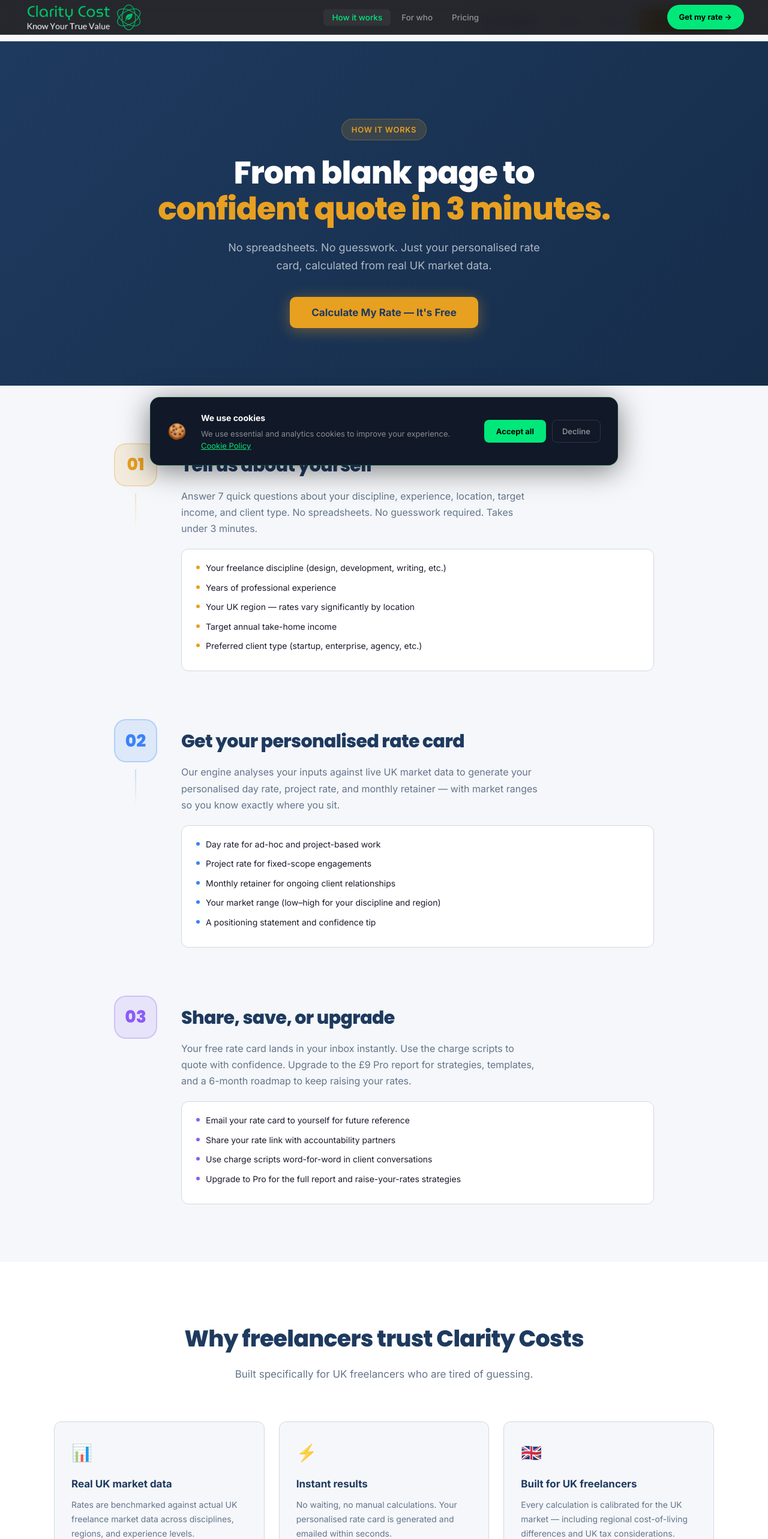
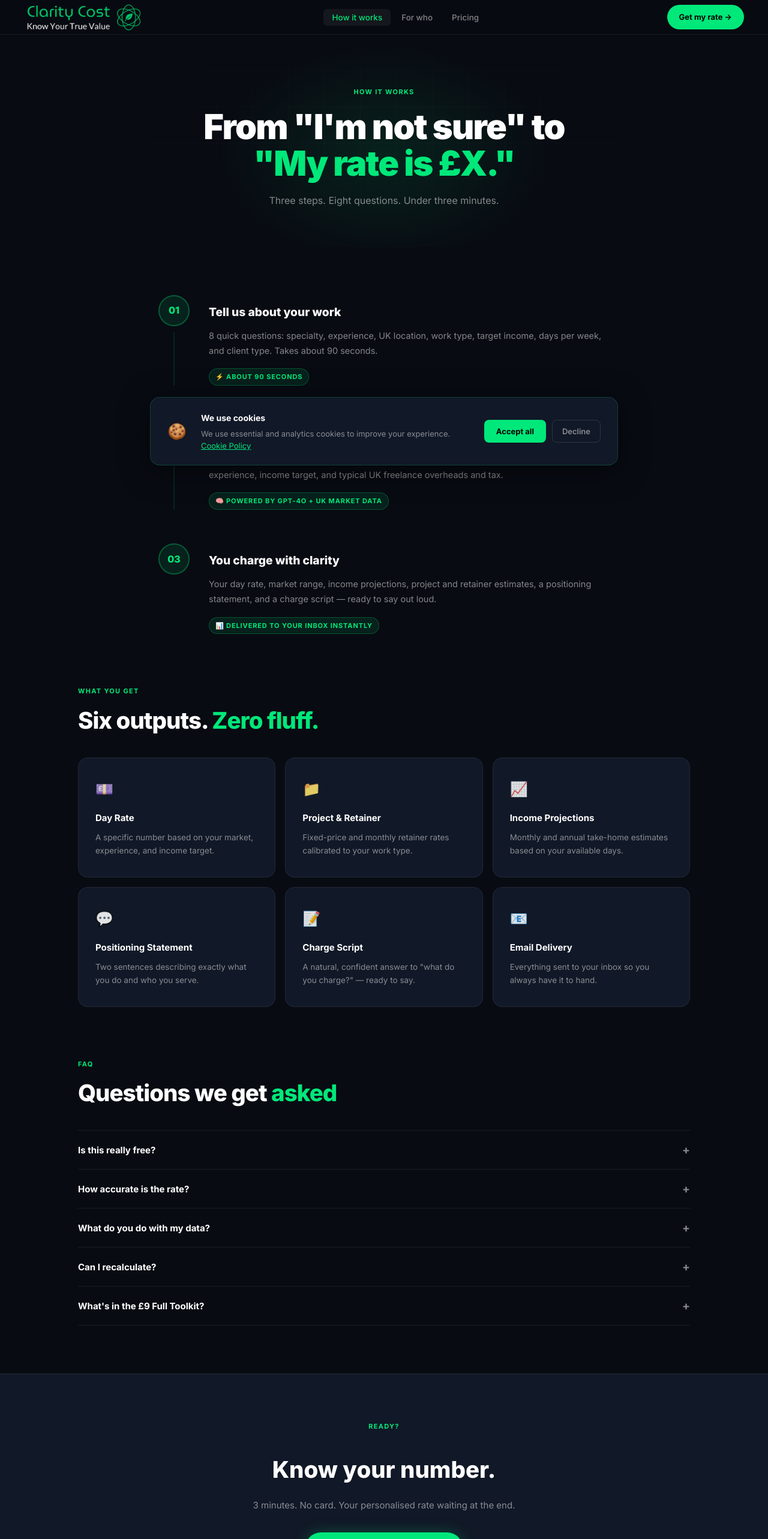
Before and after one commit to claritycost/claritycosts, a React (Vite) app: page /how-it-works in a window 1280 px wide. Shown: the top 2566 px of the page at 60% size. Built offline with nearby package versions, Linux system fonts and the light colour scheme.

Commit message:
Update HowItWorks.jsx

```diff
--- a/src/pages/HowItWorks.jsx
+++ b/src/pages/HowItWorks.jsx
@@ -1,224 +1,90 @@
-import { useRef, useState, useEffect } from 'react'
-import { Link, useNavigate } from 'react-router-dom'
+import { useState } from 'react'
+import { Link } from 'react-router-dom'
 
-const NAVY    = '#1E3A5F'
-const NAVY2   = '#162d4a'
-const NAVYDARK= '#121E30'
-const GOLD    = '#E8A020'
-const GOLDHOV = '#d4911a'
-const BG      = '#F5F7FA'
-const WHITE   = '#ffffff'
-const TEXT    = '#1A1A2E'
-const MUTED   = '#64748b'
-const BORDER  = '#D1D9E0'
-
-function useVisible(ref) {
-  const [v, setV] = useState(false)
-  useEffect(() => {
-    const o = new IntersectionObserver(([e]) => { if (e.isIntersecting) { setV(true); o.disconnect() } }, { threshold: 0.1 })
-    if (ref.current) o.observe(ref.current)
-    return () => o.disconnect()
-  }, [])
-  return v
-}
-function Fade({ children, delay = 0 }) {
-  const ref = useRef(); const v = useVisible(ref)
-  return <div ref={ref} style={{ opacity:v?1:0, transform:v?'none':'translateY(24px)', transition:`opacity 0.6s ${delay}ms ease,transform 0.6s ${delay}ms ease` }}>{children}</div>
-}
-
-function Nav() {
-  const nav = useNavigate()
-  const [scrolled, setScrolled] = useState(false)
-  useEffect(() => { const h = () => setScrolled(window.scrollY > 10); window.addEventListener('scroll', h); return () => window.removeEventListener('scroll', h) }, [])
-  return (
-    <header style={{ position:'fixed', top:0, left:0, right:0, zIndex:100, background:'rgba(255,255,255,0.97)', borderBottom:`1px solid ${BORDER}`, boxShadow: scrolled?'0 1px 12px rgba(0,0,0,0.06)':'none', transition:'box-shadow 0.25s' }}>
-      <div style={{ maxWidth:1200, margin:'0 auto', padding:'0 24px', height:68, display:'flex', alignItems:'center', justifyContent:'space-between' }}>
-        <Link to="/" style={{ textDecoration:'none' }}>
-          <img src="/logo.png" alt="Clarity Costs" style={{ height:52, width:'auto', display:'block' }} />
-        </Link>
-        <nav style={{ display:'flex', gap:28, alignItems:'center' }}>
-          {[{l:'How It Works',t:'/how-it-works'},{l:'Pricing',t:'/pricing'},{l:'About',t:'/about'}].map(({l,t}) =>
-            <Link key={l} to={t} style={{ fontFamily:'Inter', fontSize:14, fontWeight: t==='/how-it-works'?700:500, color: t==='/how-it-works'?NAVY:MUTED, textDecoration:'none' }}>{l}</Link>
-          )}
-          <button onClick={() => nav('/start')} style={{ background:GOLD, color:NAVY, border:'none', borderRadius:8, padding:'10px 20px', fontFamily:'Inter', fontWeight:700, fontSize:14, cursor:'pointer' }}>Get Started Free</button>
-        </nav>
-      </div>
-    </header>
-  )
-}
-
-const STEPS = [
-  {
-    num: '01', title: 'Tell us about yourself', color: GOLD,
-    desc: 'Answer 7 quick questions about your discipline, experience, location, target income, and client type. No spreadsheets. No guesswork required. Takes under 3 minutes.',
-    points: ['Your freelance discipline (design, development, writing, etc.)', 'Years of professional experience', 'Your UK region — rates vary significantly by location', 'Target annual take-home income', 'Preferred client type (startup, enterprise, agency, etc.)'],
-  },
-  {
-    num: '02', title: 'Get your personalised rate card', color: '#3b82f6',
-    desc: 'Our engine analyses your inputs against live UK market data to generate your personalised day rate, project rate, and monthly retainer — with market ranges so you know exactly where you sit.',
-    points: ['Day rate for ad-hoc and project-based work', 'Project rate for fixed-scope engagements', 'Monthly retainer for ongoing client relationships', 'Your market range (low–high for your discipline and region)', 'A positioning statement and confidence tip'],
-  },
-  {
-    num: '03', title: 'Share, save, or upgrade', color: '#8b5cf6',
-    desc: 'Your free rate card lands in your inbox instantly. Use the charge scripts to quote with confidence. Upgrade to the £9 Pro report for strategies, templates, and a 6-month roadmap to keep raising your rates.',
-    points: ['Email your rate card to yourself for future reference', 'Share your rate link with accountability partners', 'Use charge scripts word-for-word in client conversations', 'Upgrade to Pro for the full report and raise-your-rates strategies'],
-  },
+const FAQS = [
+  { q:'Is this really free?', a:'Yes. Your day rate, positioning statement, charge script, and income projections are completely free. The optional £9 PDF report has additional tools — but the core result costs nothing.' },
+  { q:'How accurate is the rate?', a:'Very. GPT-4o cross-references current UK freelance market data with your specialty, region, experience, and income target. The more honestly you answer, the more precise your result.' },
+  { q:'What do you do with my data?', a:'We use your email to send your results. We never sell your data. Anonymised responses help improve the model over time. See our Privacy Policy for full details.' },
+  { q:'Can I recalculate?', a:"Yes — just start again any time. We'd recommend revisiting every 6–12 months or before a major rate negotiation." },
+  { q:"What's in the £9 Full Toolkit?", a:'A 7-page PDF report, 5 objection-handling scripts, 3 email templates, a Raise Your Rates Guide with 10 personalised strategies, and a 6-month roadmap.' },
 ]
 
-const FEATURES = [
-  { icon:'📊', title:'Real UK market data', desc:'Rates are benchmarked against actual UK freelance market data across disciplines, regions, and experience levels.' },
-  { icon:'⚡', title:'Instant results', desc:'No waiting, no manual calculations. Your personalised rate card is generated and emailed within seconds.' },
-  { icon:'🇬🇧', title:'Built for UK freelancers', desc:'Every calculation is calibrated for the UK market — including regional cost-of-living differences and UK tax considerations.' },
-  { icon:'🔒', title:'GDPR compliant', desc:'Your data is stored securely and never sold. UK-based and fully compliant with GDPR data protection laws.' },
-  { icon:'💬', title:'Charge scripts included', desc:'We don\'t just give you a number — we give you the exact words to say when a client asks what you charge.' },
-  { icon:'📈', title:'Upgrade when you\'re ready', desc:'The free tier is genuinely free forever. Upgrade to Pro for £9 when you\'re ready to go deeper on raising your rates.' },
-]
-
-function Footer() {
+export default function HowItWorks() {
+  const [open, setOpen] = useState(null)
   return (
-    <footer style={{ background:NAVYDARK, color:'rgba(255,255,255,0.55)', padding:'64px 24px 32px' }}>
-      <div style={{ maxWidth:1200, margin:'0 auto' }}>
-        <div style={{ display:'grid', gridTemplateColumns:'repeat(auto-fit,minmax(180px,1fr))', gap:40, marginBottom:48 }}>
-          <div>
-            <div style={{ fontFamily:'Poppins,Inter', fontWeight:800, fontSize:18, color:WHITE, marginBottom:12 }}>Clarity <span style={{ color:GOLD }}>Costs</span></div>
-            <p style={{ fontFamily:'Inter', fontSize:14, lineHeight:1.7, marginBottom:16 }}>The UK's freelance pricing calculator. Know what to charge. Charge it confidently.</p>
-            <div style={{ fontFamily:'Inter', fontSize:13, lineHeight:1.9 }}>
-              <div>5 St Helens Road, Erith, Kent, DA18 4DX</div>
-              <a href="mailto:hello@claritycosts.co.uk" style={{ color:GOLD, textDecoration:'none' }}>hello@claritycosts.co.uk</a>
+    <>
+      <div className="page-header">
+        <div className="page-header-inner">
+          <div className="page-tag">How it works</div>
+          <h1>From "I'm not sure" to<br /><span className="green">"My rate is £X."</span></h1>
+          <p>Three steps. Eight questions. Under three minutes.</p>
         </div>
       </div>
-          <div>
-            <div style={{ fontFamily:'Inter', fontWeight:700, fontSize:12, color:WHITE, letterSpacing:'0.06em', textTransform:'uppercase', marginBottom:16 }}>Product</div>
-            {[{l:'How It Works',t:'/how-it-works'},{l:'Pricing',t:'/pricing'},{l:'Calculate My Rate',t:'/start'}].map(({l,t}) => <Link key={l} to={t} style={{ display:'block', fontFamily:'Inter', fontSize:14, color:'rgba(255,255,255,0.55)', textDecoration:'none', marginBottom:10 }}>{l}</Link>)}
+
+      <div className="section">
+        <div style={{maxWidth:760,margin:'0 auto'}}>
+          {[
+            {num:'01',title:'Tell us about your work',body:"8 quick questions: specialty, experience, UK location, work type, target income, days per week, and client type. Takes about 90 seconds.",tag:'⚡ About 90 seconds'},
+            {num:'02',title:'We calculate your number',body:'GPT-4o analyses current UK market rates for your discipline and region, then factors in your experience, income target, and typical UK freelance overheads and tax.',tag:'🧠 Powered by GPT-4o + UK market data'},
+            {num:'03',title:'You charge with clarity',body:'Your day rate, market range, income projections, project and retainer estimates, a positioning statement, and a charge script — ready to say out loud.',tag:'📊 Delivered to your inbox instantly'},
+          ].map((s,i) => (
+            <div key={s.num} style={{display:'grid',gridTemplateColumns:'60px 1fr',gap:28,paddingBottom:i<2?56:0}}>
+              <div style={{display:'flex',flexDirection:'column',alignItems:'center'}}>
+                <div style={{width:52,height:52,borderRadius:'50%',background:'rgba(0,232,122,.1)',border:'2px solid rgba(0,232,122,.3)',display:'flex',alignItems:'center',justifyContent:'center',fontSize:'1rem',fontWeight:800,color:'var(--green)',flexShrink:0}}>{s.num}</div>
+                {i<2 && <div style={{width:2,flex:1,background:'rgba(0,232,122,.12)',marginTop:10}} />}
               </div>
-          <div>
-            <div style={{ fontFamily:'Inter', fontWeight:700, fontSize:12, color:WHITE, letterSpacing:'0.06em', textTransform:'uppercase', marginBottom:16 }}>Company</div>
-            {[{l:'About',t:'/about'},{l:'Contact',t:'/contact'}].map(({l,t}) => <Link key={l} to={t} style={{ display:'block', fontFamily:'Inter', fontSize:14, color:'rgba(255,255,255,0.55)', textDecoration:'none', marginBottom:10 }}>{l}</Link>)}
+              <div style={{paddingTop:12}}>
+                <h3 style={{fontSize:'1.2rem',fontWeight:800,color:'var(--white)',marginBottom:10}}>{s.title}</h3>
+                <p style={{fontSize:14.5,color:'var(--muted)',lineHeight:1.75,marginBottom:16}}>{s.body}</p>
+                <span className="badge badge-green">{s.tag}</span>
               </div>
-          <div>
-            <div style={{ fontFamily:'Inter', fontWeight:700, fontSize:12, color:WHITE, letterSpacing:'0.06em', textTransform:'uppercase', marginBottom:16 }}>Legal</div>
-            {[{l:'Privacy Policy',t:'/privacy'},{l:'Terms & Conditions',t:'/terms'},{l:'Cookie Policy',t:'/cookie-policy'}].map(({l,t}) => <Link key={l} to={t} style={{ display:'block', fontFamily:'Inter', fontSize:14, color:'rgba(255,255,255,0.55)', textDecoration:'none', marginBottom:10 }}>{l}</Link>)}
-          </div>
-        </div>
-        <div style={{ borderTop:'1px solid rgba(255,255,255,0.08)', paddingTop:24, display:'flex', justifyContent:'space-between', flexWrap:'wrap', gap:12 }}>
-          <span style={{ fontFamily:'Inter', fontSize:13 }}>© 2026 Clarity Costs. All rights reserved. UK-registered company.</span>
-          <div style={{ display:'flex', gap:16 }}>{['GDPR Compliant','UK Business','SSL Secured'].map(t=><span key={t} style={{ fontFamily:'Inter', fontSize:12, color:'rgba(255,255,255,0.3)' }}>{t}</span>)}</div>
-        </div>
-      </div>
-    </footer>
-  )
-}
-
-export default function HowItWorks() {
-  const nav = useNavigate()
-  return (
-    <div style={{ background:BG, minHeight:'100vh' }}>
-      <style>{`@import url('https://fonts.googleapis.com/css2?family=Inter:wght@400;500;600;700;800&family=Poppins:wght@700;800&display=swap');*{box-sizing:border-box}`}</style>
-      <Nav />
-
-      {/* Hero */}
-      <section style={{ background:`linear-gradient(135deg,${NAVY} 0%,${NAVY2} 100%)`, padding:'140px 24px 96px', textAlign:'center' }}>
-        <Fade>
-          <div style={{ display:'inline-block', background:'rgba(232,160,32,0.15)', border:'1px solid rgba(232,160,32,0.3)', borderRadius:20, padding:'6px 16px', fontFamily:'Inter', fontSize:13, fontWeight:600, color:GOLD, letterSpacing:'0.05em', textTransform:'uppercase', marginBottom:24 }}>How It Works</div>
-          <h1 style={{ fontFamily:'Poppins,Inter,sans-serif', fontWeight:800, fontSize:'clamp(32px,5vw,52px)', color:WHITE, letterSpacing:'-0.02em', lineHeight:1.15, marginBottom:20 }}>
-            From blank page to<br/><span style={{ color:GOLD }}>confident quote in 3 minutes.</span>
-          </h1>
-          <p style={{ fontFamily:'Inter', fontSize:18, color:'rgba(255,255,255,0.65)', maxWidth:560, margin:'0 auto 36px' }}>
-            No spreadsheets. No guesswork. Just your personalised rate card, calculated from real UK market data.
-          </p>
-          <button onClick={() => nav('/start')} style={{ background:GOLD, color:NAVY, border:'none', borderRadius:10, padding:'16px 36px', fontFamily:'Inter', fontWeight:700, fontSize:17, cursor:'pointer', boxShadow:'0 4px 24px rgba(232,160,32,0.4)' }}>
-            Calculate My Rate — It's Free
-          </button>
-        </Fade>
-      </section>
-
-      {/* Steps */}
-      <section style={{ padding:'96px 24px' }}>
-        <div style={{ maxWidth:900, margin:'0 auto' }}>
-          {STEPS.map((s, i) => (
-            <Fade key={s.num} delay={i * 80}>
-              <div style={{
-                display:'grid', gridTemplateColumns:'auto 1fr',
-                gap:40, marginBottom: i < STEPS.length-1 ? 80 : 0,
-                alignItems:'start',
-              }}>
-                {/* Number */}
-                <div style={{ display:'flex', flexDirection:'column', alignItems:'center' }}>
-                  <div style={{ width:72, height:72, borderRadius:20, background:`${s.color}20`, border:`2px solid ${s.color}40`, display:'flex', alignItems:'center', justifyContent:'center' }}>
-                    <span style={{ fontFamily:'Poppins,Inter', fontWeight:800, fontSize:28, color:s.color }}>{s.num}</span>
-                  </div>
-                  {i < STEPS.length-1 && (
-                    <div style={{ width:2, height:60, background:`linear-gradient(to bottom,${s.color}40,transparent)`, marginTop:12 }} />
-                  )}
-                </div>
-                {/* Content */}
-                <div style={{ paddingTop:12 }}>
-                  <h2 style={{ fontFamily:'Poppins,Inter,sans-serif', fontWeight:800, fontSize:'clamp(22px,3vw,30px)', color:NAVY, letterSpacing:'-0.02em', marginBottom:12 }}>{s.title}</h2>
-                  <p style={{ fontFamily:'Inter', fontSize:16, color:MUTED, lineHeight:1.7, marginBottom:20, maxWidth:600 }}>{s.desc}</p>
-                  <div style={{ background:WHITE, borderRadius:12, border:`1px solid ${BORDER}`, padding:'20px 24px' }}>
-                    {s.points.map(p => (
-                      <div key={p} style={{ display:'flex', alignItems:'flex-start', gap:10, marginBottom:10 }}>
-                        <div style={{ width:6, height:6, borderRadius:'50%', background:s.color, marginTop:7, flexShrink:0 }} />
-                        <span style={{ fontFamily:'Inter', fontSize:14, color:TEXT, lineHeight:1.6 }}>{p}</span>
             </div>
           ))}
         </div>
       </div>
+
+      <div className="section" style={{paddingTop:0}}>
+        <div className="section-tag">What you get</div>
+        <h2>Six outputs. <span className="green">Zero fluff.</span></h2>
+        <div style={{display:'grid',gridTemplateColumns:'repeat(3,1fr)',gap:16,marginTop:40}}>
+          {[
+            {icon:'💷',title:'Day Rate',body:'A specific number based on your market, experience, and income target.'},
+            {icon:'📁',title:'Project & Retainer',body:'Fixed-price and monthly retainer rates calibrated to your work type.'},
+            {icon:'📈',title:'Income Projections',body:'Monthly and annual take-home estimates based on your available days.'},
+            {icon:'💬',title:'Positioning Statement',body:'Two sentences describing exactly what you do and who you serve.'},
+            {icon:'📝',title:'Charge Script',body:'A natural, confident answer to "what do you charge?" — ready to say.'},
+            {icon:'📧',title:'Email Delivery',body:'Everything sent to your inbox so you always have it to hand.'},
+          ].map(c => (
+            <div key={c.title} className="card">
+              <span style={{fontSize:'1.5rem',display:'block',marginBottom:14}}>{c.icon}</span>
+              <h3>{c.title}</h3><p>{c.body}</p>
             </div>
-            </Fade>
-          ))}
-        </div>
-      </section>
-
-      {/* Feature grid */}
-      <section style={{ background:WHITE, padding:'96px 24px' }}>
-        <div style={{ maxWidth:1100, margin:'0 auto' }}>
-          <Fade>
-            <h2 style={{ fontFamily:'Poppins,Inter,sans-serif', fontWeight:800, fontSize:'clamp(26px,3.5vw,38px)', color:NAVY, letterSpacing:'-0.02em', textAlign:'center', marginBottom:12 }}>Why freelancers trust Clarity Costs</h2>
-            <p style={{ fontFamily:'Inter', fontSize:17, color:MUTED, textAlign:'center', marginBottom:64, maxWidth:560, margin:'0 auto 64px' }}>Built specifically for UK freelancers who are tired of guessing.</p>
-          </Fade>
-          <div style={{ display:'grid', gridTemplateColumns:'repeat(auto-fit,minmax(300px,1fr))', gap:24 }}>
-            {FEATURES.map((f, i) => (
-              <Fade key={f.title} delay={i * 60}>
-                <div style={{ background:BG, borderRadius:12, border:`1px solid ${BORDER}`, padding:28 }}>
-                  <div style={{ fontSize:28, marginBottom:14 }}>{f.icon}</div>
-                  <h3 style={{ fontFamily:'Inter', fontWeight:700, fontSize:17, color:NAVY, marginBottom:8 }}>{f.title}</h3>
-                  <p style={{ fontFamily:'Inter', fontSize:14, color:MUTED, lineHeight:1.7, margin:0 }}>{f.desc}</p>
-                </div>
-              </Fade>
           ))}
         </div>
       </div>
-      </section>
 
-      {/* FAQ teaser */}
-      <section style={{ padding:'96px 24px', background:BG }}>
-        <Fade>
-          <div style={{ maxWidth:700, margin:'0 auto', textAlign:'center' }}>
-            <h2 style={{ fontFamily:'Poppins,Inter,sans-serif', fontWeight:800, fontSize:'clamp(24px,3.5vw,36px)', color:NAVY, letterSpacing:'-0.02em', marginBottom:16 }}>Still have questions?</h2>
-            <p style={{ fontFamily:'Inter', fontSize:16, color:MUTED, lineHeight:1.7, marginBottom:32 }}>
-              Check our <Link to="/pricing" style={{ color:NAVY, fontWeight:600 }}>pricing page</Link> for a full FAQ, or email us directly at{' '}
-              <a href="mailto:hello@claritycosts.co.uk" style={{ color:NAVY, fontWeight:600 }}>hello@claritycosts.co.uk</a>. We reply within one business day.
-            </p>
+      <div className="section" style={{paddingTop:0}}>
+        <div className="section-tag">FAQ</div>
+        <h2>Questions we get <span className="green">asked</span></h2>
+        <div style={{marginTop:40,borderTop:'1px solid var(--border)'}}>
+          {FAQS.map((f,i) => (
+            <div key={i} style={{borderBottom:'1px solid var(--border)'}}>
+              <button onClick={() => setOpen(o => o===i ? null : i)} style={{width:'100%',background:'none',border:'none',padding:'20px 0',textAlign:'left',fontFamily:'inherit',fontSize:15,fontWeight:700,color:open===i?'var(--green)':'var(--white)',cursor:'pointer',display:'flex',justifyContent:'space-between',alignItems:'center',gap:16}}>
+                {f.q}
+                <span style={{fontSize:'1.2rem',color:'var(--muted)',flexShrink:0,display:'inline-block',transition:'transform .25s',transform:open===i?'rotate(45deg)':'none'}}>+</span>
+              </button>
+              {open===i && <p style={{fontSize:14,color:'var(--muted)',lineHeight:1.75,paddingBottom:20}}>{f.a}</p>}
             </div>
-        </Fade>
-      </section>
+          ))}
+        </div>
+      </div>
 
-      {/* CTA */}
-      <section style={{ padding:'96px 24px', background:`linear-gradient(135deg,${NAVY} 0%,${NAVY2} 100%)`, textAlign:'center' }}>
-        <Fade>
-          <h2 style={{ fontFamily:'Poppins,Inter,sans-serif', fontWeight:800, fontSize:'clamp(28px,4vw,44px)', color:WHITE, letterSpacing:'-0.02em', marginBottom:16 }}>Stop undercharging. Start today.</h2>
-          <p style={{ fontFamily:'Inter', fontSize:18, color:'rgba(255,255,255,0.65)', marginBottom:36 }}>Free, takes 3 minutes, results in your inbox instantly.</p>
-          <button onClick={() => nav('/start')} style={{ background:GOLD, color:NAVY, border:'none', borderRadius:10, padding:'18px 40px', fontFamily:'Inter', fontWeight:700, fontSize:18, cursor:'pointer', boxShadow:'0 4px 24px rgba(232,160,32,0.4)' }}>
-            Calculate My Rate — It's Free
-          </button>
-          <div style={{ marginTop:16 }}>
-            <span style={{ fontFamily:'Inter', fontSize:13, color:'rgba(255,255,255,0.4)' }}>No credit card · No signup required · Results in 3 minutes</span>
+      <div style={{background:'var(--card)',borderTop:'1px solid var(--border)',borderBottom:'1px solid var(--border)',padding:'72px 40px',textAlign:'center'}}>
+        <div className="page-tag">Ready?</div>
+        <h2 style={{fontSize:'clamp(1.8rem,3vw,2.4rem)',fontWeight:800,color:'var(--white)',margin:'12px 0 14px'}}>Know your number.</h2>
+        <p style={{fontSize:15,color:'var(--muted)',marginBottom:32}}>3 minutes. No card. Your personalised rate waiting at the end.</p>
+        <Link to="/start" className="btn-green">Calculate my rate — Free →</Link>
       </div>
-        </Fade>
-      </section>
-
-      <Footer />
-    </div>
+    </>
   )
 }
```
Lines whose indentation alone changed are shown as unchanged.
